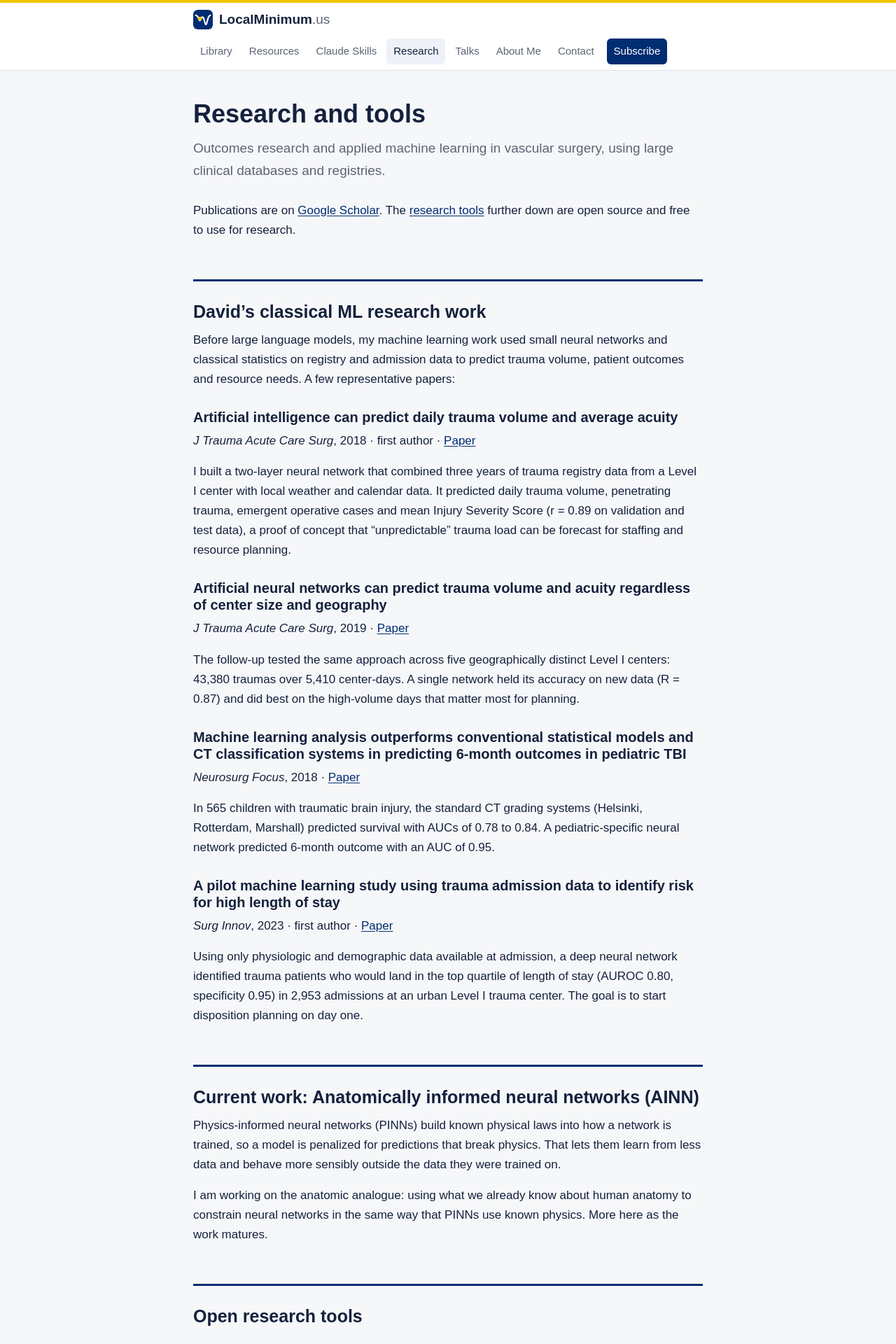
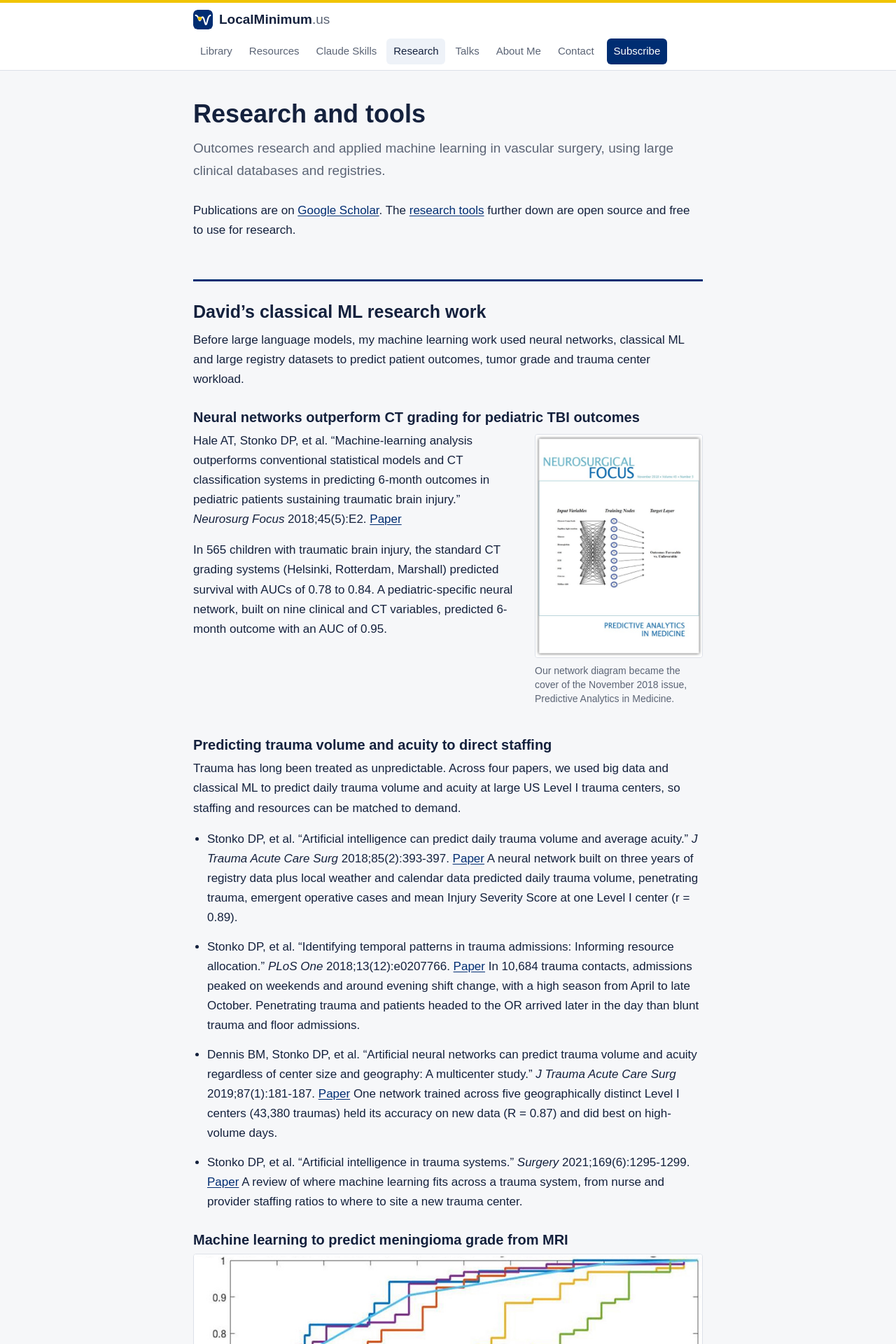
Before and after one commit to davidstonko/ai-surgery, a Jekyll site: the page built from docs/research/index.md, in a window 1280 px wide. Shown: the top 1920 px of the page at 70% size. Built offline with Jekyll 4.4.1, drawn with Linux system fonts in a browser that asks for light colours; some of the changed text lies outside the part shown.

Commit message:
Research: journal cover, trauma staffing papers, meningioma figure
Co-Authored-By: Claude Opus 5.5 <noreply@anthropic.com>
Claude-Session: https://claude.ai/code/session_01CC9uqAMJHVu3pkJefiANJN

```diff
--- a/docs/assets/site.css
+++ b/docs/assets/site.css
@@ -34,6 +34,12 @@ h1 { font-size: 36px; margin: 0 0 12px; }
 .prose h2 { font-size: 25px; margin: 40px 0 12px; padding-top: 20px; border-top: 1px solid var(--line); }
 .prose hr { border: 0; border-top: 3px solid var(--accent); margin: 56px 0 0; }
 .prose hr + h2 { border-top: 0; padding-top: 0; margin-top: 28px; }
+.paper-cover { float: right; width: 240px; margin: 4px 0 16px 24px; }
+.paper-cover img, .paper-fig img { display: block; width: 100%; height: auto; border: 1px solid var(--line); border-radius: 4px; background: #fff; }
+.paper-fig { margin: 8px 0 16px; }
+.paper-cover figcaption, .paper-fig figcaption { font-size: 14px; color: var(--muted); margin-top: 8px; line-height: 1.45; }
+.clear { clear: both; }
+@media (max-width: 560px) { .paper-cover { float: none; width: 60%; margin: 8px auto 16px; } }
 .prose h3 { font-size: 20px; margin: 28px 0 8px; }
 .prose p { margin: 0 0 16px; }
 .prose ul { padding-left: 20px; margin: 0 0 20px; }
--- a/docs/research/index.md
+++ b/docs/research/index.md
@@ -16,27 +16,44 @@ Publications are on [Google Scholar](https://scholar.google.com/citations?user=6
 
 ## David's classical ML research work
 
-Before large language models, my machine learning work used small neural networks and classical statistics on registry and admission data to predict trauma volume, patient outcomes and resource needs. A few representative papers:
+Before large language models, my machine learning work used neural networks, classical ML and large registry datasets to predict patient outcomes, tumor grade and trauma center workload.
 
-### Artificial intelligence can predict daily trauma volume and average acuity
-*J Trauma Acute Care Surg*, 2018 &middot; first author &middot; [Paper](https://doi.org/10.1097/TA.0000000000001947)
+### Neural networks outperform CT grading for pediatric TBI outcomes
 
-I built a two-layer neural network that combined three years of trauma registry data from a Level I center with local weather and calendar data. It predicted daily trauma volume, penetrating trauma, emergent operative cases and mean Injury Severity Score (r = 0.89 on validation and test data), a proof of concept that "unpredictable" trauma load can be forecast for staffing and resource planning.
+<figure class="paper-cover">
+<a href="https://thejns.org/focus/view/journals/neurosurg-focus/45/5/neurosurg-focus.45.issue-5.xml"><img src="{{ '/assets/research/nsfocus-45-5-cover.jpg' | relative_url }}" alt="Cover of Neurosurgical Focus, November 2018, showing the neural network diagram from this paper: nine input variables, a layer of training nodes, and a favorable versus unfavorable outcome" width="240" height="320" loading="lazy"></a>
+<figcaption>Our network diagram became the cover of the November 2018 issue, Predictive Analytics in Medicine.</figcaption>
+</figure>
 
-### Artificial neural networks can predict trauma volume and acuity regardless of center size and geography
-*J Trauma Acute Care Surg*, 2019 &middot; [Paper](https://doi.org/10.1097/TA.0000000000002320)
+Hale AT, Stonko DP, et al. "Machine-learning analysis outperforms conventional statistical models and CT classification systems in predicting 6-month outcomes in pediatric patients sustaining traumatic brain injury." *Neurosurg Focus* 2018;45(5):E2. [Paper](https://thejns.org/focus/view/journals/neurosurg-focus/45/5/article-pE2.xml)
 
-The follow-up tested the same approach across five geographically distinct Level I centers: 43,380 traumas over 5,410 center-days. A single network held its accuracy on new data (R = 0.87) and did best on the high-volume days that matter most for planning.
+In 565 children with traumatic brain injury, the standard CT grading systems (Helsinki, Rotterdam, Marshall) predicted survival with AUCs of 0.78 to 0.84. A pediatric-specific neural network, built on nine clinical and CT variables, predicted 6-month outcome with an AUC of 0.95.
 
-### Machine learning analysis outperforms conventional statistical models and CT classification systems in predicting 6-month outcomes in pediatric TBI
-*Neurosurg Focus*, 2018 &middot; [Paper](https://doi.org/10.3171/2018.8.FOCUS17773)
+<div class="clear"></div>
 
-In 565 children with traumatic brain injury, the standard CT grading systems (Helsinki, Rotterdam, Marshall) predicted survival with AUCs of 0.78 to 0.84. A pediatric-specific neural network predicted 6-month outcome with an AUC of 0.95.
+### Predicting trauma volume and acuity to direct staffing
 
-### A pilot machine learning study using trauma admission data to identify risk for high length of stay
-*Surg Innov*, 2023 &middot; first author &middot; [Paper](https://doi.org/10.1177/15533506221139965)
+Trauma has long been treated as unpredictable. Across four papers, we used big data and classical ML to predict daily trauma volume and acuity at large US Level I trauma centers, so staffing and resources can be matched to demand.
 
-Using only physiologic and demographic data available at admission, a deep neural network identified trauma patients who would land in the top quartile of length of stay (AUROC 0.80, specificity 0.95) in 2,953 admissions at an urban Level I trauma center. The goal is to start disposition planning on day one.
+- Stonko DP, et al. "Artificial intelligence can predict daily trauma volume and average acuity." *J Trauma Acute Care Surg* 2018;85(2):393-397. [Paper](https://doi.org/10.1097/TA.0000000000001947)
+  A neural network built on three years of registry data plus local weather and calendar data predicted daily trauma volume, penetrating trauma, emergent operative cases and mean Injury Severity Score at one Level I center (r = 0.89).
+- Stonko DP, et al. "Identifying temporal patterns in trauma admissions: Informing resource allocation." *PLoS One* 2018;13(12):e0207766. [Paper](https://journals.plos.org/plosone/article?id=10.1371/journal.pone.0207766)
+  In 10,684 trauma contacts, admissions peaked on weekends and around evening shift change, with a high season from April to late October. Penetrating trauma and patients headed to the OR arrived later in the day than blunt trauma and floor admissions.
+- Dennis BM, Stonko DP, et al. "Artificial neural networks can predict trauma volume and acuity regardless of center size and geography: A multicenter study." *J Trauma Acute Care Surg* 2019;87(1):181-187. [Paper](https://pmc.ncbi.nlm.nih.gov/articles/PMC6602836/)
+  One network trained across five geographically distinct Level I centers (43,380 traumas) held its accuracy on new data (R = 0.87) and did best on high-volume days.
+- Stonko DP, et al. "Artificial intelligence in trauma systems." *Surgery* 2021;169(6):1295-1299. [Paper](https://www.sciencedirect.com/science/article/pii/S0039606020305092)
+  A review of where machine learning fits across a trauma system, from nurse and provider staffing ratios to where to site a new trauma center.
+
+### Machine learning to predict meningioma grade from MRI
+
+<figure class="paper-fig">
+<img src="{{ '/assets/research/meningioma-ml-fig1.jpg' | relative_url }}" alt="ROC curves comparing an optimized neural network, logistic regression, Gaussian SVM, naive Bayes and k-nearest neighbors for predicting atypical meningioma" width="1000" height="802" loading="lazy">
+<figcaption>Figure 1. ROC curves for each ML algorithm and statistical method in predicting atypical (WHO grade II) meningioma.</figcaption>
+</figure>
+
+Hale AT, Stonko DP, et al. "Machine learning analyses can differentiate meningioma grade by features on magnetic resonance imaging." *Neurosurg Focus* 2018;45(5):E4. [Paper](https://thejns.org/focus/view/journals/neurosurg-focus/45/5/article-pE4.xml)
+
+I did the ML programming. Working in MATLAB from six features a neuroradiologist read on preoperative MRI (tumor volume, peritumoral edema, necrosis, location, draining vein) plus sex, I trained and validated a panel of binary classifiers on 128 patients: k-nearest neighbors, support vector machines, naive Bayes, neural networks and logistic regression. I then compared them head to head on the ROC curve. The optimized neural network did best (AUC 0.89).
 
 <hr>
 
```
Also changed, not shown: docs/assets/research/meningioma-ml-fig1.jpg (added), docs/assets/research/nsfocus-45-5-cover.jpg (added).
